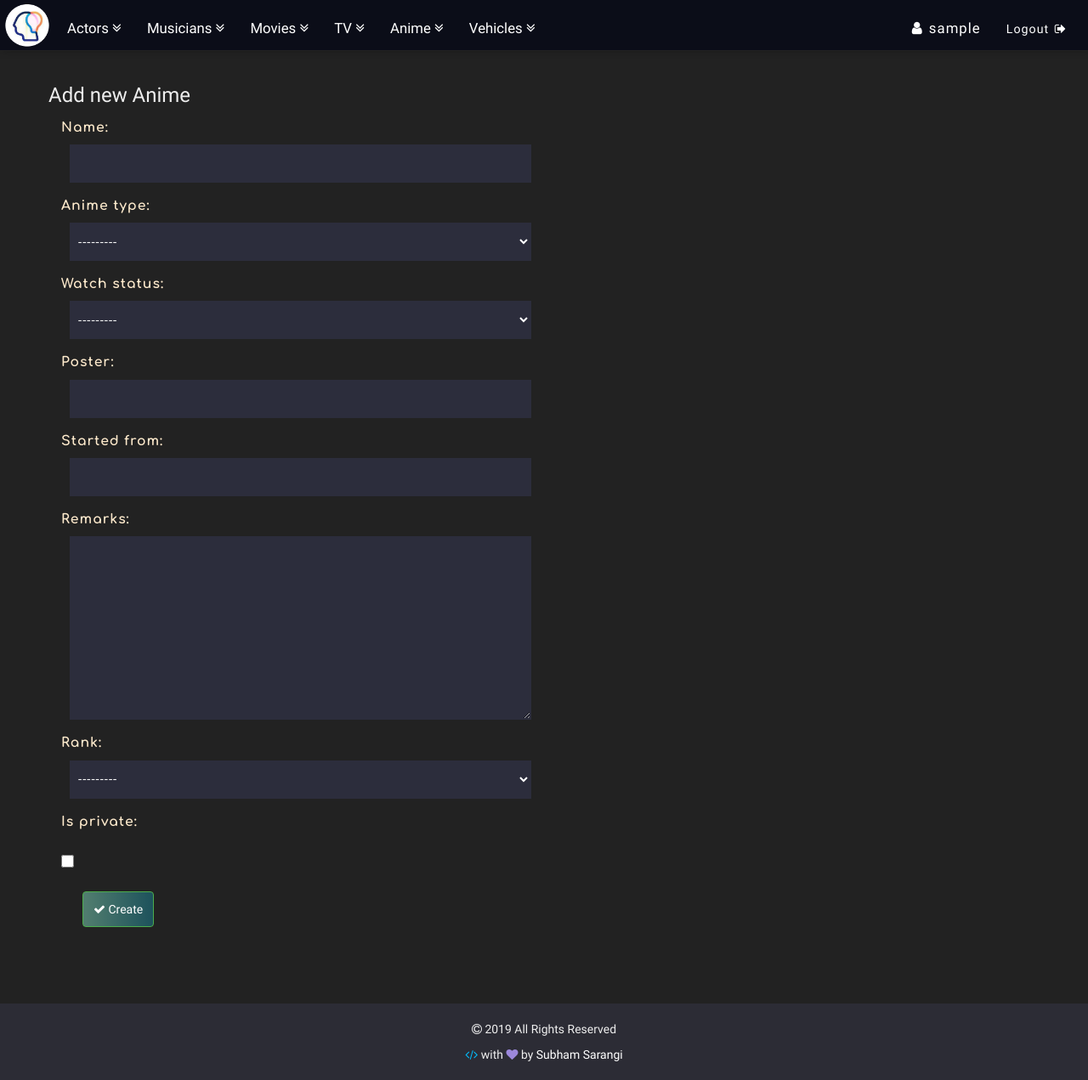
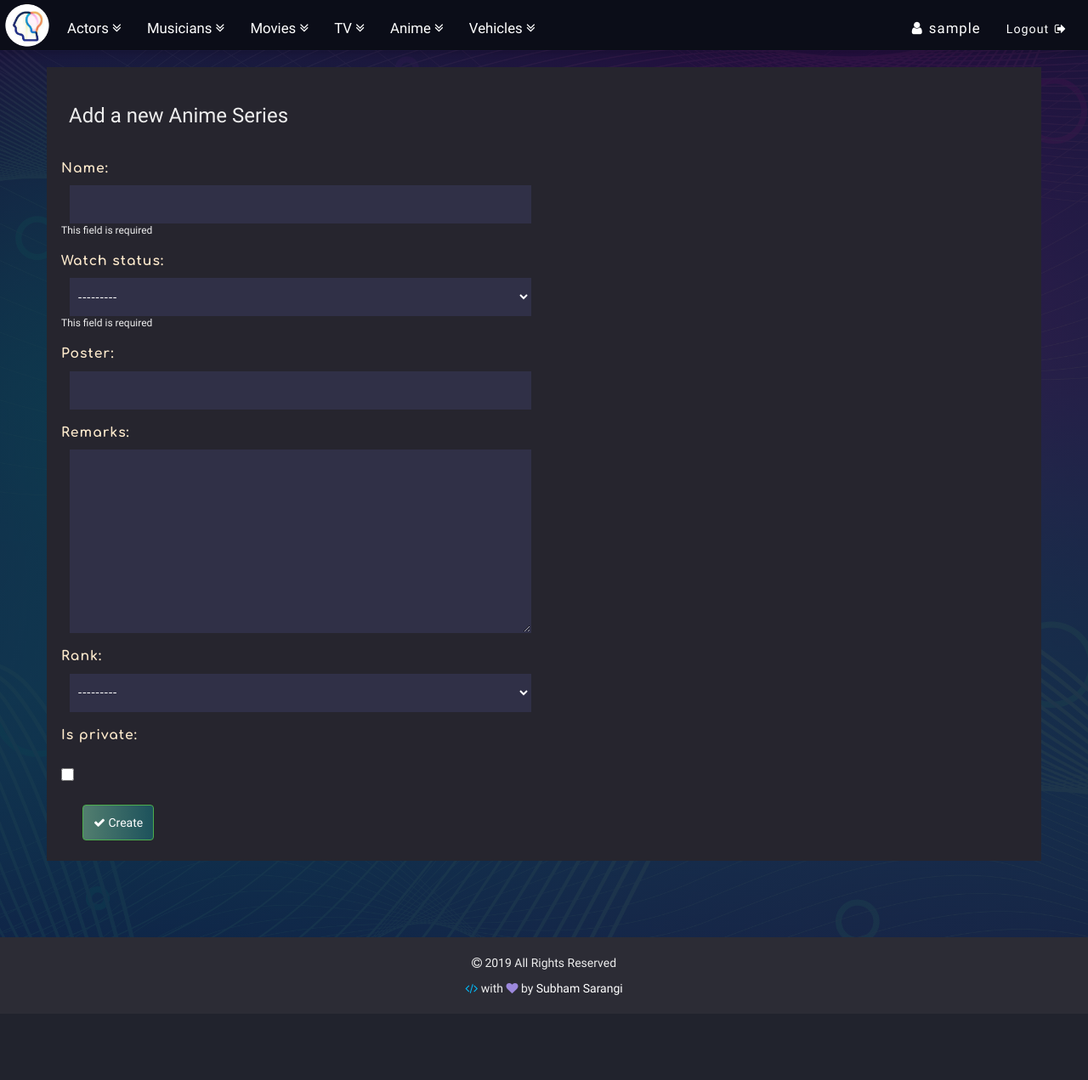
Before and after one commit to subhamsarangi/til, a Django app: a page that uses templates/js.html in a window 1280 px wide. Shown: the whole page at 85% size. After the commit the page ends 1171 px from the top, so only its background shows below. Run offline with Django 3.2, Linux system fonts and the light colour scheme; the visitor is signed in with stand-in values (Sample User, id 1); some libraries are stand-ins or nearby versions.

Commit message:
background and statuses and removed some fields

```diff
--- a/templates/css.html
+++ b/templates/css.html
@@ -152,7 +152,6 @@
         position: relative;
     }
     body{
-        background: #222;
         color: #eee;
         font-size: 1.2rem;
         font-family: 'Roboto', 'Segoe UI', Tahoma, Geneva, Verdana, sans-serif;
@@ -160,6 +159,12 @@
         hyphens: auto;
         -ms-hyphens: auto;
         -moz-hyphens: auto;
+        background-image: linear-gradient(45deg, rgba(8, 3, 28, 0.769) 0%, rgba(3, 11, 22, 0.78) 100%), url(/media/bg.jpg);
+        background-position: 0% 0%, bottom;
+        background-repeat: repeat, no-repeat;
+        background-size: cover, cover;
+        background-attachment: scroll;
+        background-color: #FFFFFF;
     }
     h1{
         font-family: 'Lemon', cursive;
@@ -212,10 +217,14 @@
         letter-spacing: 1px;
     }
     .container{
-        padding-right: 2px;
-        padding-left: 2px;
+        background: #26252e;
+        padding: 2em 2px;
         margin-top: 1em;
         margin-bottom: 15em;
+    }
+    .container h3{
+        padding-left: 1em;
+        padding-bottom: 1em;
     }
 
     #things_heading h1, #generic_list_heading h1{
@@ -397,7 +406,7 @@
         justify-content: flex-end;
         height: 6.5em;
         text-align: center;
-        color: rgba(0, 0, 0, 0.048);
+        color: #3b3f4aa1!important;
         background: transparent!important;
         font-family: 'Lemon', display;
         font-size: 2em;
--- a/templates/js.html
+++ b/templates/js.html
@@ -8,6 +8,11 @@ if((document.URL.split('/')[3]=='add-actor') || (document.URL.split('/')[3]=='ac
         defaultDate: new Date(1989, 0, 01)
     });
 }
+var x =$('input,textarea,select').filter('[required]:visible');
+for(i=0;i<x.length;i++){
+    x[i].after("This field is required");
+}
+
 if(document.URL.split('/')[3]=='actor' && document.URL.split('/')[6]=='edit'){
     $('#id_image').parent().find('a').after('<img style="height:300px;object-fit:cover;    object-position: 0 -60px;" src="'+$('#id_image').parent().find('a').attr('href')+'">'); //from anchor href to a img src
     $('#id_image').parent().css({
--- a/things/forms.py
+++ b/things/forms.py
@@ -106,12 +106,12 @@ class TVShowUpdateForm(forms.ModelForm):
 class AnimeCreateForm(forms.ModelForm):
     class Meta:
         model = Anime
-        exclude = ['owner', 'slug', 'timestamp', 'updated',]
+        exclude = ['owner', 'slug', 'timestamp', 'updated','anime_type',]
 
 class AnimeUpdateForm(forms.ModelForm):
     class Meta:
         model = Anime
-        exclude = ['owner', 'slug', 'timestamp', 'updated',]
+        exclude = ['owner', 'slug', 'timestamp', 'updated','anime_type',]
 
 
 class DirectorCreateForm(forms.ModelForm):
--- a/things/models.py
+++ b/things/models.py
@@ -490,7 +490,7 @@ class Movie(models.Model):
     owner           =models.ForeignKey(User)
     name            =models.CharField(max_length=50, blank=False, validators=[alphasymspace])
     genre           =models.ManyToManyField(VideoGenre, blank=False)
-    watch_status    =models.CharField(choices=watch_statuses, max_length=20, blank=False, null=True)
+    watch_status    =models.CharField(choices=mv_watch_statuses, max_length=20, blank=False, null=True)
     poster          =models.URLField(max_length=200, blank=True, null=True)
     starring        =models.ManyToManyField(Actor, blank=True)
     director        =models.ForeignKey(Director, on_delete=models.CASCADE, null=True, blank=True)
@@ -521,10 +521,9 @@ class TVShow(models.Model):
     owner           =models.ForeignKey(User)
     name            =models.CharField(max_length=50, blank=False, validators=[alphasymspace])
     genre           =models.ManyToManyField(VideoGenre, blank=False)
-    watch_status    =models.CharField(choices=watch_statuses, max_length=20, blank=False, null=True)
+    watch_status    =models.CharField(choices=tv_watch_statuses, max_length=20, blank=False, null=True)
     starring        =models.ManyToManyField(Actor, blank=True)
     poster          =models.URLField(max_length=200, blank=True, null=True)
-    started_from    =models.IntegerField(blank=False,null=True, validators=[positivenum])
     remarks         =models.TextField(blank=True, null=True)
     rank            =models.CharField(choices=top_five, blank=True, null=True, max_length=12)
     is_private      =models.BooleanField(default=False)
@@ -555,10 +554,9 @@ class Anime(models.Model):
     )
     owner           =models.ForeignKey(User)
     name            =models.CharField(max_length=50, blank=False, validators=[alphasymspace])
-    anime_type      =models.CharField(choices=anime_types, blank=False, max_length=20)
-    watch_status    =models.CharField(choices=watch_statuses, max_length=20, blank=False)
+    anime_type      =models.CharField(choices=anime_types, blank=True, default='s',max_length=20)
+    watch_status    =models.CharField(choices=tv_watch_statuses, max_length=20, blank=False)
     poster          =models.URLField(max_length=200, blank=True, null=True)
-    started_from    =models.IntegerField(blank=False,null=True, validators=[positivenum])
     remarks         =models.TextField(blank=True, null=True)
     rank            =models.CharField(choices=top_five, blank=True, null=True, max_length=12)
     is_private      =models.BooleanField(default=False)
@@ -575,6 +573,7 @@ class Anime(models.Model):
     class Meta:
         ordering = ('rank', 'name',)
         unique_together = ('owner', 'rank', 'anime_type')
+        verbose_name_plural = "Anime Series"
 
     @property
     def title(self):
--- a/things/templates/things/anime_detail.html
+++ b/things/templates/things/anime_detail.html
@@ -23,8 +23,7 @@
         {%endif%}
         <div id="generic_heading">{{object.name}}</div>
         <div id="generic_info">
-            <p>Start Year: {{object.started_from}}</p>
-            <h3 class="generic_card_info1">{{object.get_anime_type_display}}</h3>
+            <h3 class="generic_card_info1">Start Year: {{object.started_from}}</h3>
             <br>
             <p class="generic_card_info2"><span>{{object.get_watch_status_display}}</span></p>
             <p>{{object.remarks}}</p>
--- a/things/utils.py
+++ b/things/utils.py
@@ -41,11 +41,17 @@ top_five = (
     ('e', '5'),
 )
 
-watch_statuses = (
-    ('h', 'Waiting For Next Release'),
-    ('w', 'Completed'),
-    ('s', 'Started Watching'),
-    ('n', 'Wish to Watch'),
+mv_watch_statuses = (
+    ('h', 'Watched it'),
+    ('w', 'Watched it multiple times'),
+    ('s', 'Watching it now'),
+    ('n', 'Wish to watch it someday'),
+)
+tv_watch_statuses = (
+    ('h', 'Waiting for next release'),
+    ('w', 'Completed all seasons'),
+    ('s', 'Started watching'),
+    ('n', 'Wish to start it someday'),
 )
 site_types = (
     ('ed', 'Educational'),
--- a/things/views.py
+++ b/things/views.py
@@ -135,7 +135,7 @@ class ActorCreateView(LoginRequiredMixin, CreateView):
 
     def get_context_data(self, **kwargs):
         ctx = super(ActorCreateView, self).get_context_data(**kwargs)
-        ctx['formtitle'] = 'Add new Actor'
+        ctx['formtitle'] = 'Add a new Actor'
         ctx['formbutton'] = 'Create'
         return ctx
 
@@ -212,7 +212,7 @@ class VehicleCreateView(LoginRequiredMixin, CreateView):
 
     def get_context_data(self, **kwargs):
         ctx = super(VehicleCreateView, self).get_context_data(**kwargs)
-        ctx['formtitle'] = 'Add new Vehicle'
+        ctx['formtitle'] = 'Add a new Vehicle'
         ctx['formbutton'] = 'Create'
         return ctx
 
@@ -283,7 +283,7 @@ class MusicianCreateView(LoginRequiredMixin, CreateView):
 
     def get_context_data(self, **kwargs):
         ctx = super(MusicianCreateView, self).get_context_data(**kwargs)
-        ctx['formtitle'] = 'Add new Musician'
+        ctx['formtitle'] = 'Add a new Musician'
         ctx['formbutton'] = 'Create'
         return ctx
 
@@ -355,7 +355,7 @@ class MovieCreateView(LoginRequiredMixin, CreateView):
 
     def get_context_data(self, **kwargs):
         ctx = super(MovieCreateView, self).get_context_data(**kwargs)
-        ctx['formtitle'] = 'Add new Movie'
+        ctx['formtitle'] = 'Add a new Movie'
         ctx['formbutton'] = 'Create'
         return ctx
 
@@ -436,7 +436,7 @@ class TVShowCreateView(LoginRequiredMixin, CreateView):
 
     def get_context_data(self, **kwargs):
         ctx = super(TVShowCreateView, self).get_context_data(**kwargs)
-        ctx['formtitle'] = 'Add new TVShow'
+        ctx['formtitle'] = 'Add a new TVShow'
         ctx['formbutton'] = 'Create'
         return ctx
 
@@ -518,7 +518,7 @@ class AnimeCreateView(LoginRequiredMixin, CreateView):
 
     def get_context_data(self, **kwargs):
         ctx = super(AnimeCreateView, self).get_context_data(**kwargs)
-        ctx['formtitle'] = 'Add new Anime'
+        ctx['formtitle'] = 'Add a new Anime Series'
         ctx['formbutton'] = 'Create'
         return ctx
 
--- a/til/settings.py
+++ b/til/settings.py
@@ -1,7 +1,6 @@
 import os
 
 BASE_DIR = os.path.dirname(os.path.dirname(os.path.abspath(__file__)))
-
 
 SECRET_KEY = os.environ['SECRET_KEY']
 
```
Also changed, not shown: media/bg.jpg (added), media/bg.png (added), things/migrations/0038_auto_20190626_1725.py (added), things/migrations/0039_auto_20190626_1727.py (added), things/migrations/0040_auto_20190626_1730.py (added).
